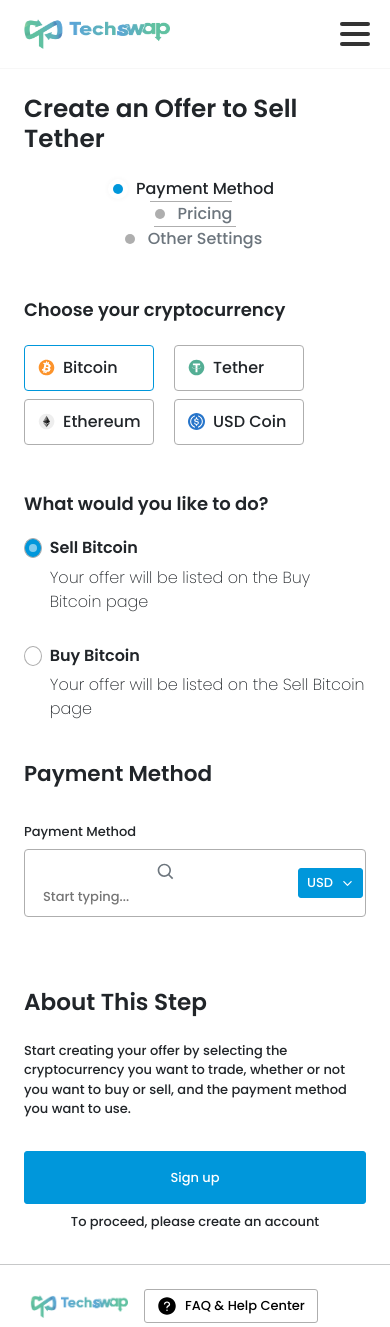
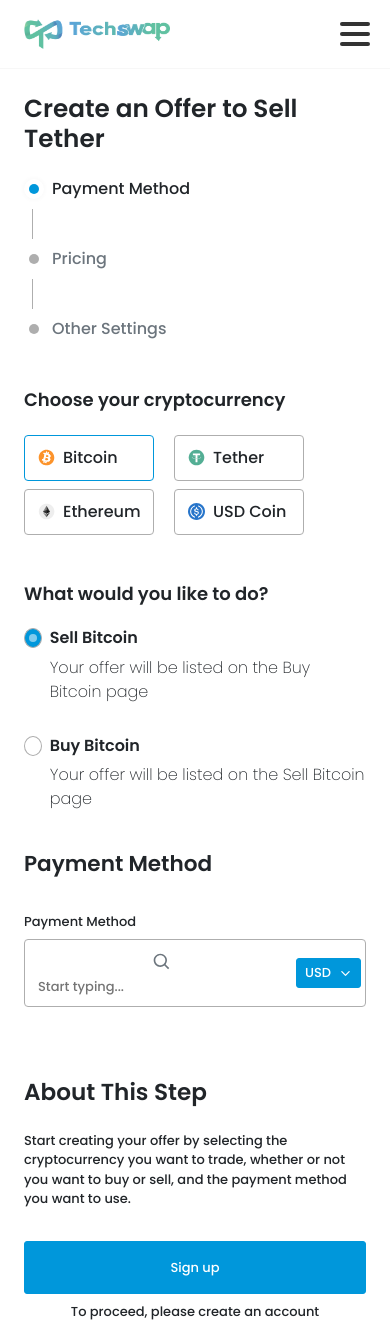
Before and after one commit to Rishi-CloudIn/paxful, a React (Create React App) app: page /create_an_offers in a window 390 px wide. Shown: the top 1327 px of the page. Built offline with nearby package versions, Linux system fonts and the light colour scheme.

Commit message:
offer page responsive completed

```diff
--- a/src/Components/Offers/OfferPage.css
+++ b/src/Components/Offers/OfferPage.css
@@ -68,6 +68,16 @@
 .offer-btn div img{
  width: 17px;
   height: 17px;
+}
+
+@media screen and (max-width: 576px){
+
+.offer-line {
+  width: 1px;
+  height: 30px;
+  background-color: var(--dark-gray);
+}
+
 }
 
 /* ques */
--- a/src/Components/Offers/OfferPage.js
+++ b/src/Components/Offers/OfferPage.js
@@ -29,7 +29,7 @@
 
 
               <div className='mt-4'>
-                <ul className='d-flex align-items-center flex-sm-row flex-column justify-content-start px-0 mx-0'>
+                <ul className='d-flex align-items-sm-center align-items-start flex-sm-row flex-column justify-content-start px-0 mx-0'>
                   <li className='offer-li active list-remove d-flex  align-items-center me-2'>
                     <div className='li-circle active me-2'>
                       <div className='li-dot active'>
@@ -37,15 +37,15 @@
                     </div>
                     <span className='text-nowrap'>Payment Method</span>
                   </li>
-                  <div className='offer-line me-2'></div>
+                  <div className='offer-line me-sm-2 ms-2 my-sm-0 my-2'></div>
                   <li className='offer-li list-remove d-flex align-items-center me-2'>
                     <div className='li-circle me-2'>
-                      <div className='li-dot '>
+                      <div className='li-dot'>
                       </div>
                     </div>
                     <span className='text-secondary text-nowrap'>Pricing</span>
                   </li>
-                  <div className='offer-line'></div>
+                  <div className='offer-line me-sm-2 ms-2 my-sm-0 my-2'></div>
                   <li className='offer-li list-remove d-flex align-items-center me-2'>
                     <div className='li-circle me-2'>
                       <div className='li-dot '></div>
@@ -129,9 +129,9 @@
 
                 <div className='pb-5 pt-4'>
                   <label htmlFor='search' className='ts mb-2'>Payment Method</label>
-                  <button className='ques-btn d-flex align-items-center justify-content-between px-3  py-2'>
+                  <button className='ques-btn d-flex align-items-center justify-content-between px-sm-3 ps-2 pe-1 py-2'>
                     <div>
-                      <i className='fw-bold text-secondary h5 mt-2 me-2'><BiSearch /></i>
+                      <i className='fw-bold text-secondary h5 mt-2 me-sm-2 me-1'><BiSearch /></i>
                       <input className='ques-input ts' type='text' placeholder='Start typing...' name='search'></input>
                     </div>
 
```
